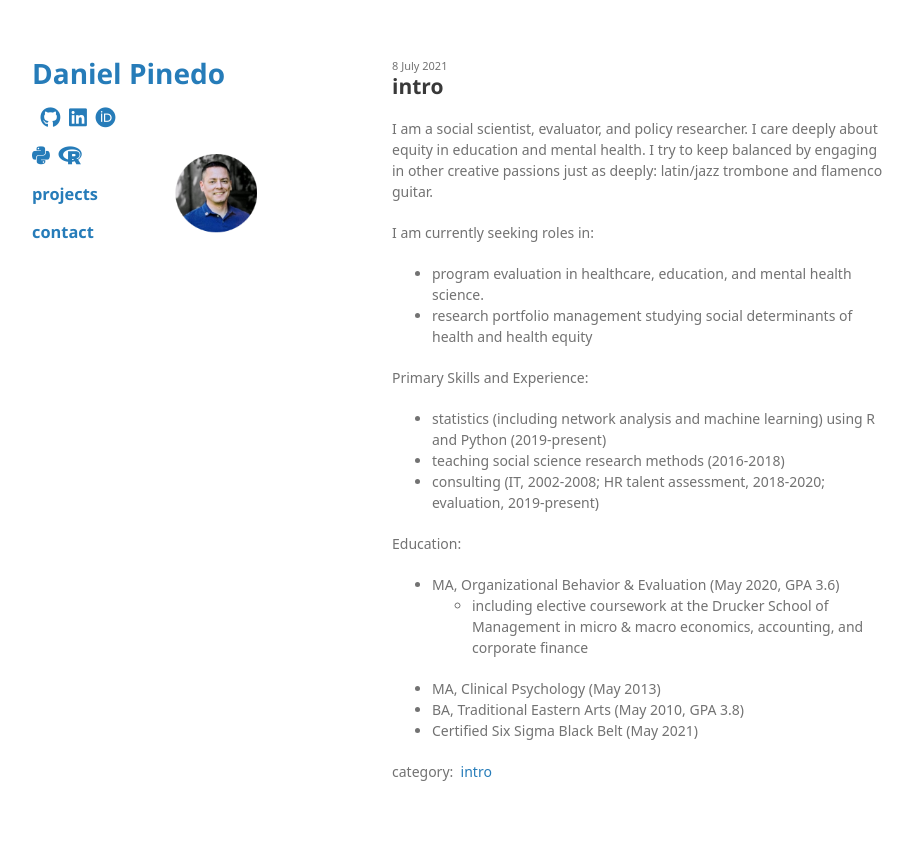
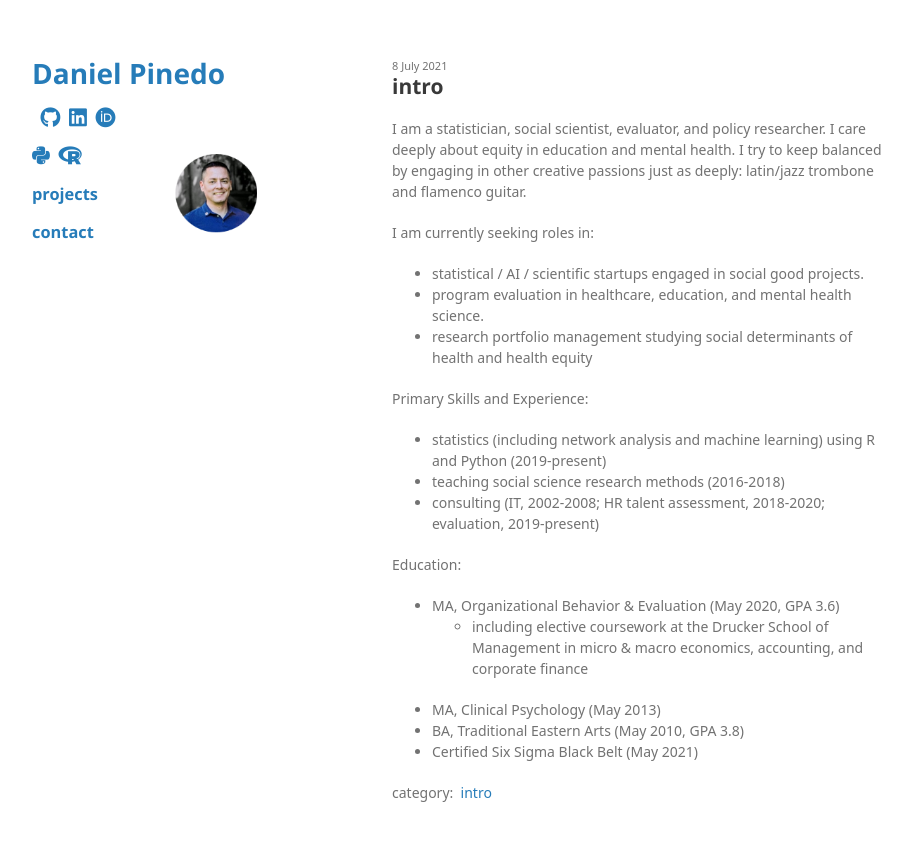
Before and after one commit to odenipinedo/odenipinedo.github.io, a Jekyll site: the page built from _posts/2021-07-08-intro.md, in a window 1280 px wide. Shown: the top 841 px of the page, without its empty margins (178-1091 px from the left). Built offline with Jekyll 4.4.1, drawn with Linux system fonts in a browser that asks for light colours; nearby versions of some CDN libraries; some web fonts are replaced; a style sheet for code colours, icons or effects is not loaded; the repository's description, which GitHub fills in, is left out.

Commit message:
Update 2021-07-08-intro.md

```diff
--- a/_posts/2021-07-08-intro.md
+++ b/_posts/2021-07-08-intro.md
@@ -11,9 +11,10 @@
   lastmod: 2021-07-13
   exclude: 'no'
 ---
-I am a social scientist, evaluator, and policy researcher. I care deeply about equity in education and mental health. I try to keep balanced by engaging in other creative passions just as deeply: latin/jazz trombone and flamenco guitar.
+I am a statistician, social scientist, evaluator, and policy researcher. I care deeply about equity in education and mental health. I try to keep balanced by engaging in other creative passions just as deeply: latin/jazz trombone and flamenco guitar.
 
 I am currently seeking roles in:
+- statistical / AI / scientific startups engaged in social good projects.
 - program evaluation in healthcare, education, and mental health science.
 - research portfolio management studying social determinants of health and health equity
 
```
